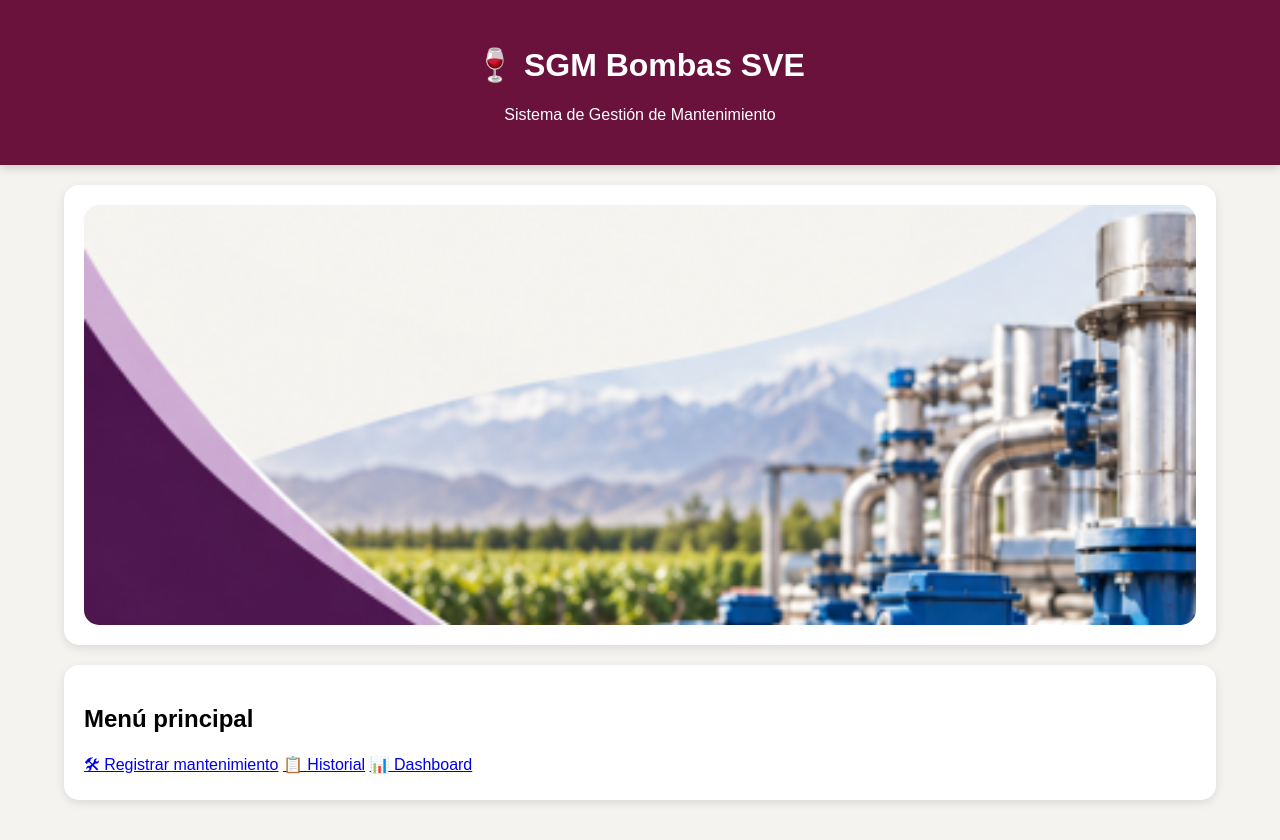
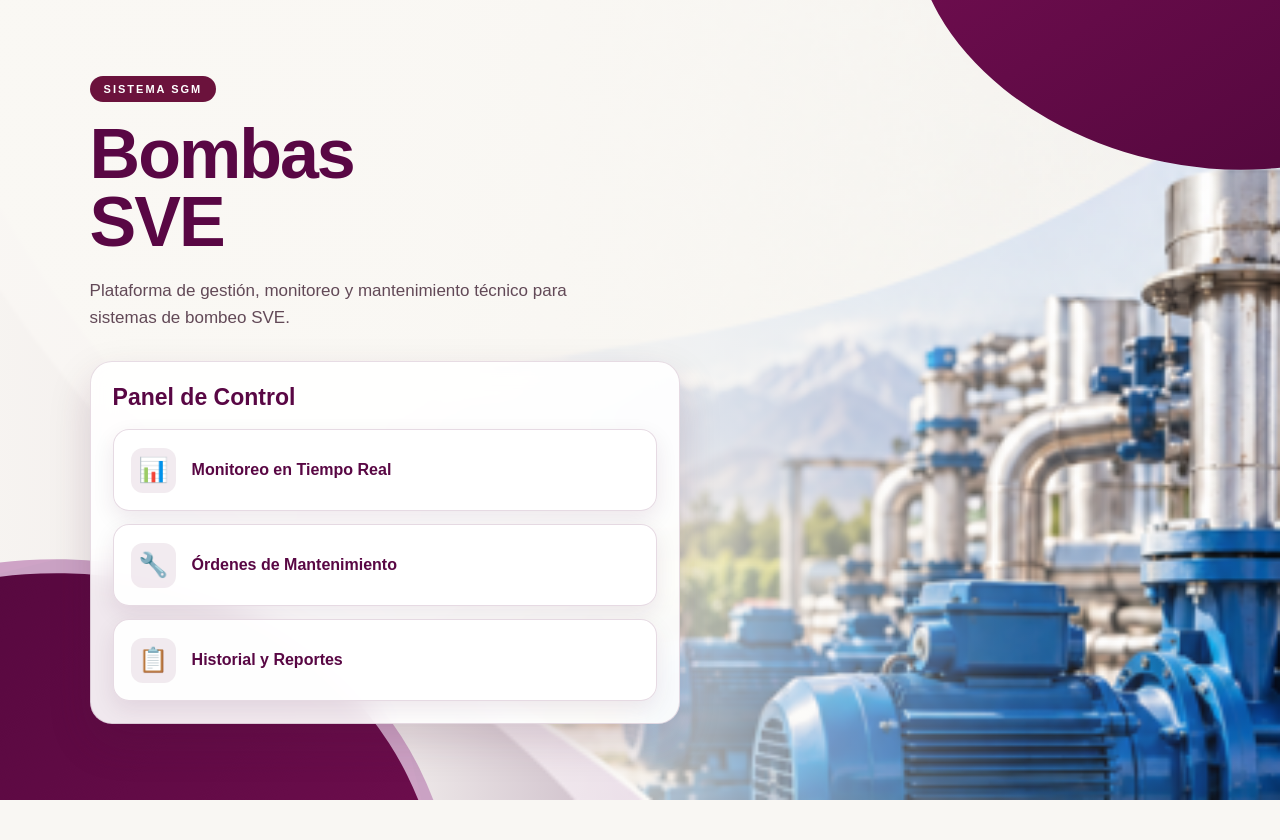
Before and after one commit to encuestasuedc-droid/sgm-bombas-sve, a Flask app: page / in a window 1280 px wide. After the commit the page ends 800 px from the top, so only its background shows below. Run offline with Flask 3, Linux system fonts and the light colour scheme; some libraries are stand-ins or nearby versions.

Commit message:
Update inicio.html

```diff
--- a/templates/inicio.html
+++ b/templates/inicio.html
@@ -4,42 +4,189 @@
     <meta charset="UTF-8">
     <meta name="viewport" content="width=device-width, initial-scale=1.0">
     <title>SGM Bombas SVE</title>
-
-    <link rel="stylesheet" href="/static/css/style.css">
-
     <style>
-        .imagen-bombas-inicio {
+        * {
+            box-sizing: border-box;
+        }
+        html, body {
+            margin: 0;
+            min-height: 100%;
+        }
+        body {
+            font-family: Arial, Helvetica, sans-serif;
+            background-color: #f5f0eb;
+        }
+        /* Pantalla principal con la imagen como fondo */
+        .inicio-fondo {
+            position: relative;
+            display: flex;
+            align-items: center;
+            min-height: 100vh;
+            padding: 50px 7%;
+            overflow: hidden;
+            background-image: linear-gradient(
+                90deg,
+                rgba(250, 248, 244, 0.98) 0%,
+                rgba(250, 248, 244, 0.93) 32%,
+                rgba(250, 248, 244, 0.66) 55%,
+                rgba(250, 248, 244, 0.14) 80%,
+                rgba(250, 248, 244, 0.02) 100%
+            ), url("/static/img/bombas_sve.png");
+            background-repeat: no-repeat;
+            background-position: center center;
+            background-size: cover;
+        }
+        /* Curva decorativa superior */
+        .inicio-fondo::before {
+            content: "";
+            position: absolute;
+            top: -255px;
+            right: -210px;
+            width: 580px;
+            height: 420px;
+            background: linear-gradient(135deg, #7b1057, #4d0639);
+            border-radius: 50%;
+            transform: rotate(13deg);
+            pointer-events: none;
+        }
+        /* Curva decorativa inferior */
+        .inicio-fondo::after {
+            content: "";
+            position: absolute;
+            bottom: -520px;
+            left: -390px;
+            width: 820px;
+            height: 730px;
+            background: linear-gradient(145deg, #4d0639, #791054);
+            border: 14px solid rgba(223, 190, 219, 0.85);
+            border-radius: 50%;
+            transform: rotate(-14deg);
+            pointer-events: none;
+        }
+        /* Contenido de la portada */
+        .inicio-contenido {
+            position: relative;
+            z-index: 2;
+            width: min(590px, 100%);
+        }
+        .etiqueta-sistema {
+            display: inline-block;
+            margin-bottom: 18px;
+            padding: 7px 14px;
+            color: white;
+            background-color: #6b123c;
+            border-radius: 30px;
+            font-size: 11px;
+            font-weight: bold;
+            letter-spacing: 2px;
+            text-transform: uppercase;
+        }
+        .titulo-principal {
+            margin: 0;
+            color: #590744;
+            font-size: clamp(42px, 5.5vw, 70px);
+            line-height: 0.98;
+            letter-spacing: -2px;
+        }
+        .titulo-principal span {
             display: block;
-            width: 100%;
-            max-height: 420px;
-            object-fit: cover;
-            object-position: center;
-            border-radius: 15px;
+            font-weight: 900;
+        }
+        .descripcion {
+            max-width: 520px;
+            margin: 20px 0 30px;
+            color: #624957;
+            font-size: 17px;
+            line-height: 1.6;
+        }
+        /* Tarjeta del menú */
+        .menu-card {
+            padding: 22px;
+            background: rgba(255, 255, 255, 0.91);
+            border: 1px solid rgba(89, 7, 68, 0.14);
+            border-radius: 22px;
+            box-shadow: 0 18px 42px rgba(70, 15, 52, 0.17);
+            backdrop-filter: blur(12px);
+            -webkit-backdrop-filter: blur(12px);
+        }
+        .menu-card h2 {
+            margin: 0 0 18px;
+            color: #590744;
+            font-size: 23px;
+        }
+        .menu-links {
+            display: grid;
+            gap: 13px;
+        }
+        /* Enlaces completos y funcionales */
+        .menu-links a {
+            display: flex;
+            align-items: center;
+            gap: 16px;
+            min-height: 82px;
+            padding: 14px 17px;
+            color: #590744;
+            text-decoration: none;
+            background: rgba(255, 255, 255, 0.96);
+            border: 1px solid rgba(89, 7, 68, 0.15);
+            border-radius: 16px;
+            box-shadow: 0 8px 22px rgba(70, 15, 52, 0.09);
+            transition: transform 0.2s ease, color 0.2s ease, background 0.2s ease, box-shadow 0.2s ease;
+        }
+        .menu-links a:hover {
+            color: white;
+            background: linear-gradient(135deg, #771052, #4e0639);
+            transform: translateX(6px);
+            box-shadow: 0 14px 30px rgba(70, 15, 52, 0.23);
+        }
+        /* Estilos añadidos para corregir el corte de código */
+        .menu-icono {
+            display: flex;
+            align-items: center;
+            justify-content: center;
+            font-size: 24px;
+            width: 45px;
+            height: 45px;
+            background: rgba(89, 7, 68, 0.08);
+            border-radius: 12px;
+            transition: background 0.2s ease;
+        }
+        .menu-links a:hover .menu-icono {
+            background: rgba(255, 255, 255, 0.2);
+        }
+        .menu-texto {
+            font-size: 16px;
+            font-weight: 600;
         }
     </style>
 </head>
 <body>
-    <header>
-        <h1>🍷 SGM Bombas SVE</h1>
-        <p>Sistema de Gestión de Mantenimiento</p>
-    </header>
 
-    <div class="container">
+    <main class="inicio-fondo">
+        <div class="inicio-contenido">
+            <span class="etiqueta-sistema">Sistema SGM</span>
+            <h1 class="titulo-principal">Bombas <span>SVE</span></h1>
+            <p class="descripcion">Plataforma de gestión, monitoreo y mantenimiento técnico para sistemas de bombeo SVE.</p>
 
-        <div class="card">
-            <img src="/static/img/bombas_sve.png" alt="Bombas SVE" class="imagen-bombas-inicio">
+            <nav class="menu-card">
+                <h2>Panel de Control</h2>
+                <div class="menu-links">
+                    <a href="/monitoreo">
+                        <span class="menu-icono">📊</span>
+                        <span class="menu-texto">Monitoreo en Tiempo Real</span>
+                    </a>
+                    <a href="/mantenimiento">
+                        <span class="menu-icono">🔧</span>
+                        <span class="menu-texto">Órdenes de Mantenimiento</span>
+                    </a>
+                    <a href="/reportes">
+                        <span class="menu-icono">📋</span>
+                        <span class="menu-texto">Historial y Reportes</span>
+                    </a>
+                </div>
+            </nav>
         </div>
+    </main>
 
-        <!-- Menú principal -->
-        <div class="card">
-            <h2>Menú principal</h2>
-
-            <div class="menu-links">
-                <a href="/nuevo">🛠 Registrar mantenimiento</a>
-                <a href="/historial">📋 Historial</a>
-                <a href="/dashboard">📊 Dashboard</a>
-            </div>
-        </div>
-    </div>
 </body>
 </html>
```
